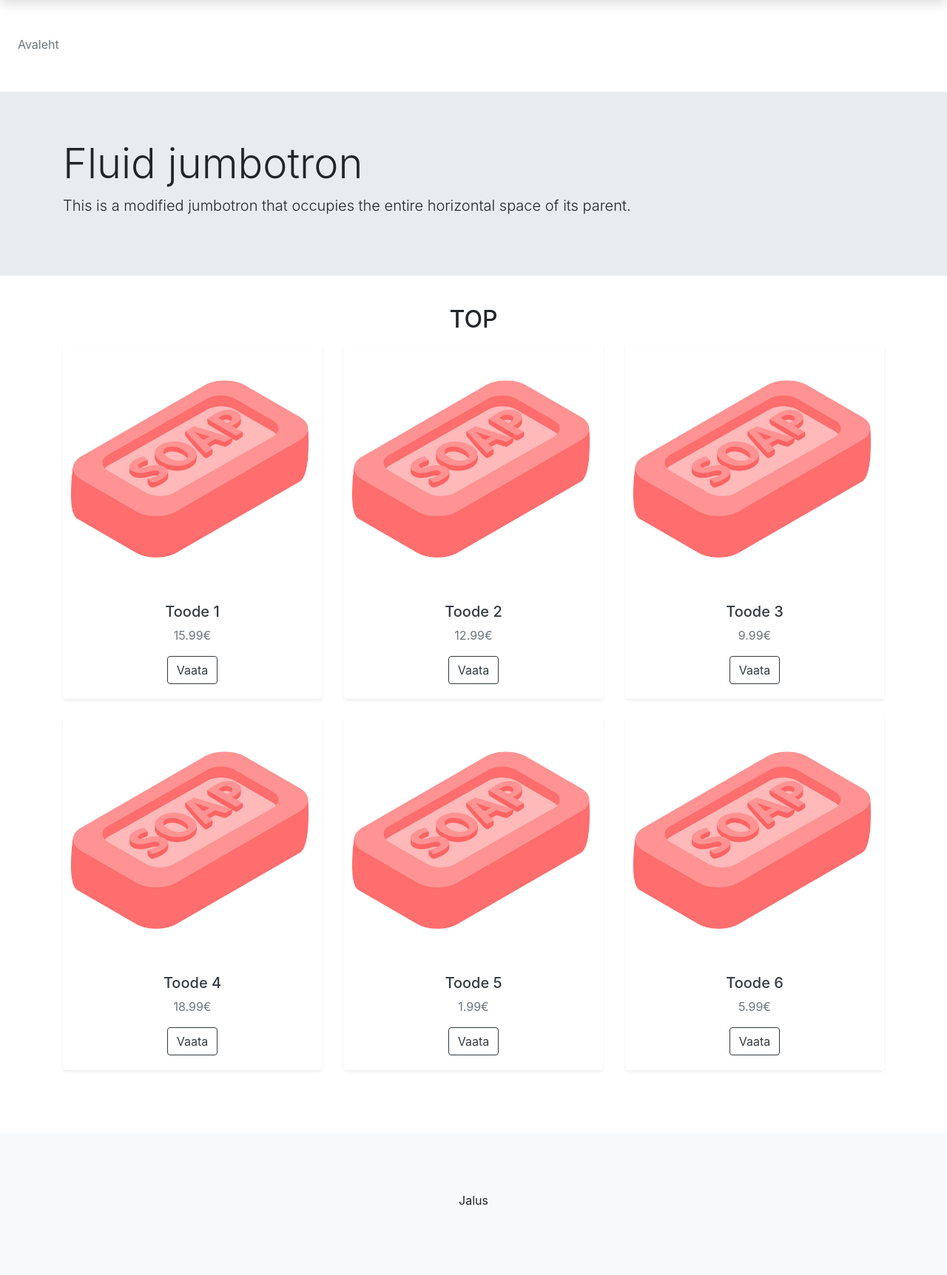
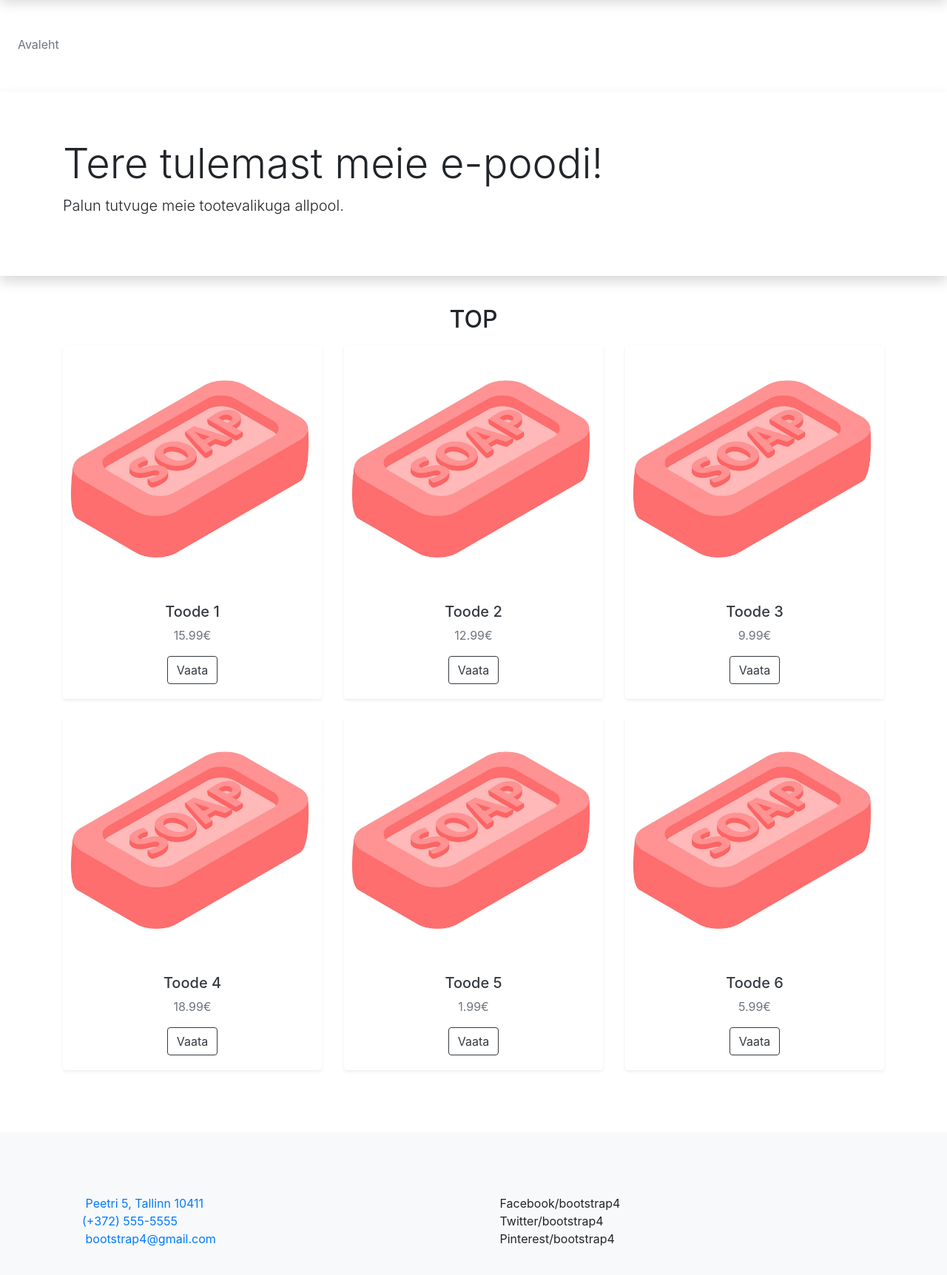
Before and after one commit to arttiraasuke/yl3, a plain HTML site: page index.html in a window 1280 px wide. Shown: the part 320-2044 px from the top of the page at 74% size. Drawn offline with nearby package versions, Linux system fonts and the light colour scheme.

Commit message:
yl3 algne esitus

```diff
--- a/index.html
+++ b/index.html
@@ -67,7 +67,7 @@
             <!--
             <svg class="lnr mt-auto mr-3 my-3 lnr-cart"><use xlink:href="#lnr-cart"></use></svg>
             -->
-            <button class="btn btn-dark my-2 my-sm-0" type="submit"><svg class="lnr lnr-cart"><use xlink:href="#lnr-cart"></use></svg></button>
+            <button class="btn btn-dark my-2 my-sm-0" type="button" onclick="location.href='cart.html'" ><svg class="lnr lnr-cart"><use xlink:href="#lnr-cart"></use></svg></button>
         </nav>
         <!-- breadcrumb -->
         <section>
@@ -82,10 +82,10 @@
         </section>
         <!-- jumbotron --->
         <section>
-            <div class="jumbotron jumbotron-fluid">
+            <div class="jumbotron jumbotron-fluid bg-white shadow">
                 <div class="container">
-                  <h1 class="display-4">Fluid jumbotron</h1>
-                  <p class="lead">This is a modified jumbotron that occupies the entire horizontal space of its parent.</p>
+                  <h1 class="display-4">Tere tulemast meie e-poodi!</h1>
+                  <p class="lead">Palun tutvuge meie tootevalikuga allpool.</p>
                 </div>
             </div>
         </section>
@@ -155,8 +155,16 @@
         <footer class="bg-light">
             <div class="container-fluid">
                 <div class="row">
-                    <!-- TODO! --->
-                    <div class="col-lg-12 text-center"><p>Jalus</p></div>
+                    <div class="col-lg-6 py-1">
+                        <div><svg class="lnr lnr-map"><use xlink:href="#lnr-map"></use></svg> <a href="https://goo.gl/maps/BAjdJQuw7CX8NnCq8" target="_blank">Peetri 5, Tallinn 10411</a></div>
+                        <div><svg class="lnr lnr-phone-handset"><use xlink:href="#lnr-phone-handset"></use></svg><a href="tel:555-5555">(+372) 555-5555</a></div>
+                        <div><svg class="lnr lnr-envelope"><use xlink:href="#lnr-envelope"></use></svg> <a href = "mailto: bootstrap4@gmail.com">bootstrap4@gmail.com</a></div>
+                    </div>
+                    <div class="col-lg-6 py-1">
+                        <div><svg class="lnr lnr-bookmark"><use xlink:href="#lnr-bookmark"></use></svg> Facebook/bootstrap4</div>
+                        <div><svg class="lnr lnr-bookmark"><use xlink:href="#lnr-bookmark"></use></svg> Twitter/bootstrap4</div>
+                        <div><svg class="lnr lnr-bookmark"><use xlink:href="#lnr-bookmark"></use></svg> Pinterest/bootstrap4</div>
+                    </div>
                 </div>
             </div>
         </footer>
```
Also changed, not shown: cart.html (+12 -4 lines), meist.html (added, +1 -0 lines).
